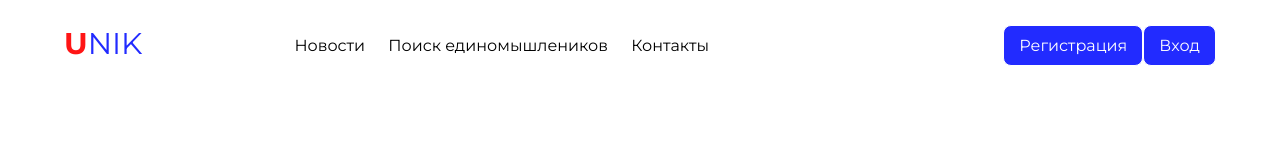
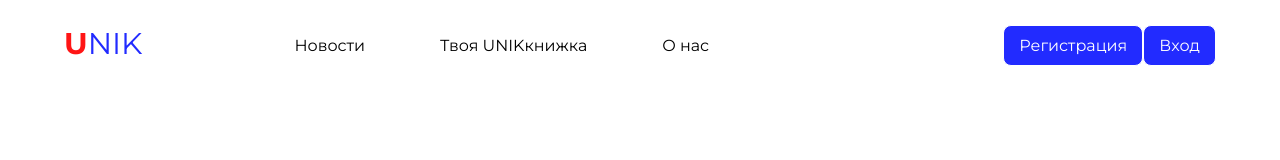
Before and after one commit to MaxSkr0210/unik, a Vue app: page / in a window 1280 px wide. Shown: the top 160 px of the page. Built offline with nearby package versions, Linux system fonts and the light colour scheme.

Commit message:
edit VNav

```diff
--- a/src/components/VNav.vue
+++ b/src/components/VNav.vue
@@ -5,8 +5,8 @@
       <div id="menu">
         <ul>
           <li>Новости</li>
-          <li>Поиск единомышлеников</li>
-          <li>Контакты</li>
+          <li>Твоя UNIKкнижка</li>
+          <li>О нас</li>
         </ul>
       </div>
       <div id="registration">
```
